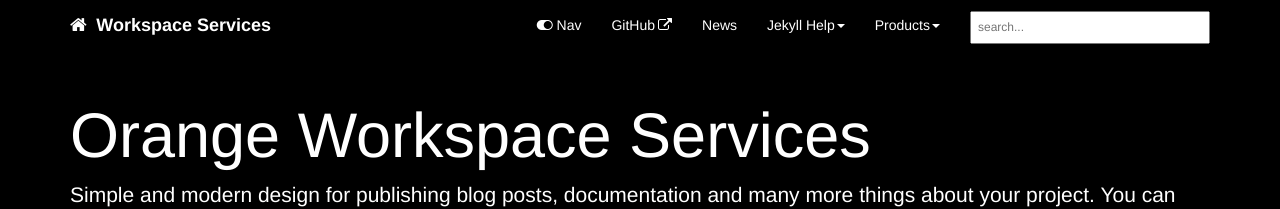
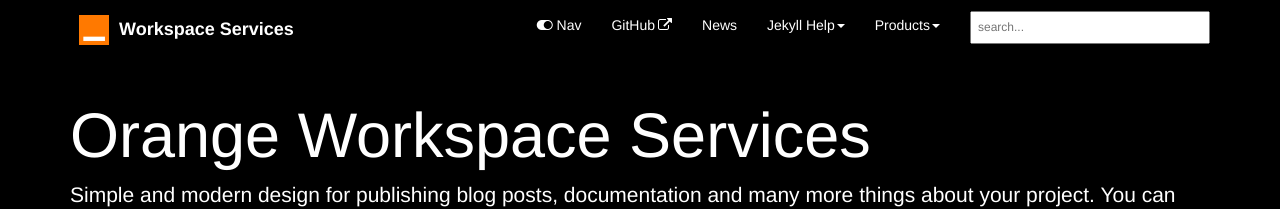
Before and after one commit to servicesorganization/documentation-theme, a Jekyll site: the page built from index.html, in a window 1280 px wide. Shown: the top 209 px of the page. Built offline with Jekyll 4.4.1, drawn with Linux system fonts in a browser that asks for light colours; comment, search, counter and statistics services are not loaded.

Commit message:
Update topnav.html

```diff
--- a/_includes/topnav.html
+++ b/_includes/topnav.html
@@ -8,7 +8,9 @@
                 <span class="icon-bar"></span>
                 <span class="icon-bar"></span>
             </button>
-            <a class="fa fa-home fa-lg navbar-brand" href="index.html">&nbsp;<span class="projectTitle"> {{site.topnav_title}}</span></a>
+	    <a class="fa fa-lg navbar-brand" href="index.html">&nbsp;
+                <span class="projectTitle"><img src="{{ "assets/images/company_logo.svg" | relative_url }}" width="30" height="30">&nbsp;&nbsp;{{ site.topnav_title }}</span>
+            </a>
         </div>
         <div class="collapse navbar-collapse" id="bs-example-navbar-collapse-1">
             <ul class="nav navbar-nav navbar-right">
```
